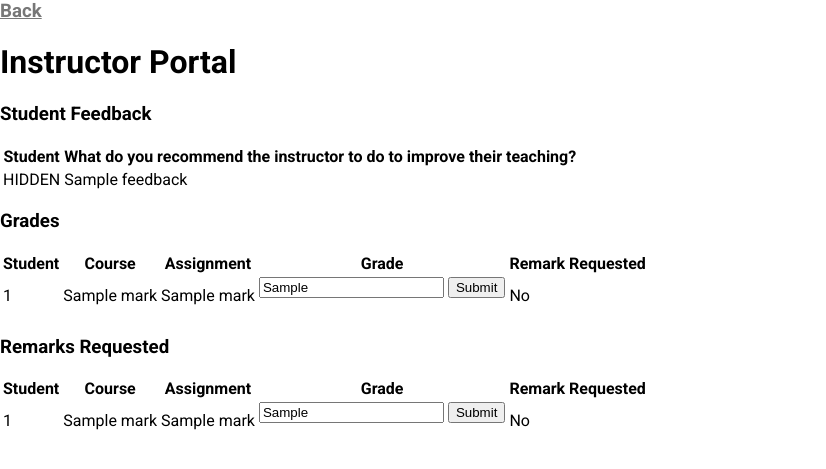
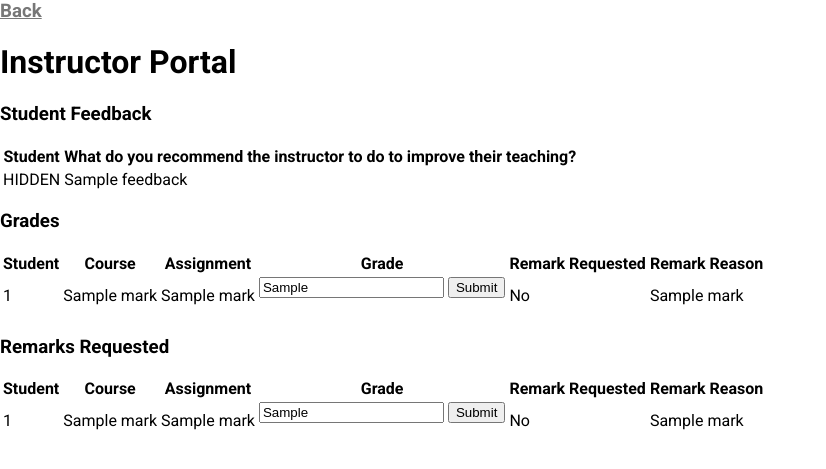
Before and after one commit to mog3n/CSCB20Assignment2, a Flask app: template src/templates/instructorPortal.html in a window 1280 px wide. Shown: the top 469 px of the page, without its empty margins (0-826 px from the left). Run offline with Flask 2, Linux system fonts and the light colour scheme; the template is opened without the code that fills it: most values are stand-ins (such as "Sample title", 1, 10 or a date in 2020).

Commit message:
added reason to remark request

```diff
--- a/src/app.py
+++ b/src/app.py
@@ -80,12 +80,13 @@ def home():
 @app.route('/requestRemark', methods=['POST'])
 def remarkRequest():
     if request.method == "POST":
+        reason = request.form['reason']
         mark_name = request.form['mark_name']
         s_username = session['username']
         class_id = request.form['class_id']
 
-        p = (s_username, mark_name, class_id)
-        q = "UPDATE S_marks SET remark_request=1 WHERE s_username =? and mark_name=? and class_id=?"
+        p = (reason, s_username, mark_name, class_id)
+        q = "UPDATE S_marks SET remark_request=1, remark_reason=? WHERE s_username =? and mark_name=? and class_id=?"
 
         c = getDb().cursor()
         c.execute(q, p)
--- a/src/templates/instructorPortal.html
+++ b/src/templates/instructorPortal.html
@@ -36,6 +36,7 @@
             <th>Assignment</th>
             <th>Grade</th>
             <th>Remark Requested</th>
+            <th>Remark Reason</th>
         </tr>
 
         {% for mark in marks %}
@@ -53,6 +54,7 @@
                 </form>
             </td>
             <td>{% if mark[3] == 1 %}Yes{% else %}No{% endif %}</td>
+            <td>{{mark[5]}}</td>
         </tr>
         {% endfor %}
 
@@ -66,6 +68,7 @@
                 <th>Assignment</th>
                 <th>Grade</th>
                 <th>Remark Requested</th>
+                <th>Remark Reason</th>
             </tr>
 
             {% for mark in remarks %}
@@ -83,6 +86,7 @@
                     </form>
                 </td>
                 <td>{% if mark[3] == 1 %}Yes{% else %}No{% endif %}</td>
+                <td>{{mark[5]}}</td>
             </tr>
             {% endfor %}
 
--- a/src/templates/studentPortal.html
+++ b/src/templates/studentPortal.html
@@ -32,11 +32,14 @@
             <td>
                 {% if mark[3] == 1 %}
                     <input type="button" disabled value="Remark Requested" />
+                    Reason: {{mark[5]}}
                 {% else %}
                     <form action="/requestRemark" method="POST">
+
                         <input type="hidden" name="mark_name" id="mark_name" value={{mark[1]}}>
                         <input type="hidden" name="s_username" id="s_username" value={{mark[0]}}>
                         <input type="hidden" name="class_id" id="class_id" value={{mark[4]}} >
+                        <input type="text" placeholder="Reason" id="reason" name="reason">
                         <input type="submit" value="Request" />
                     </form>
                 {% endif %}
```
Also changed, not shown: src/database.db.
